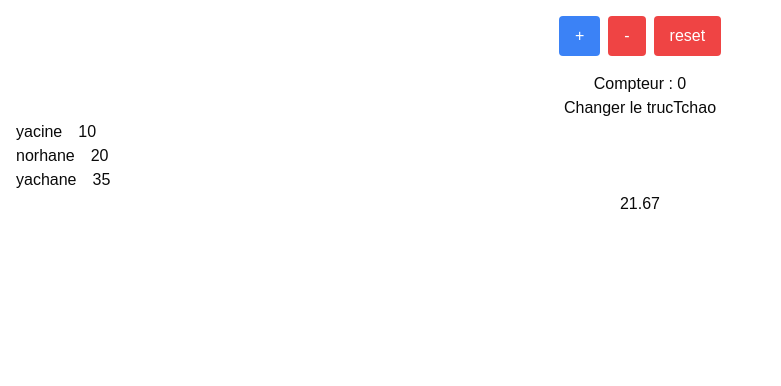
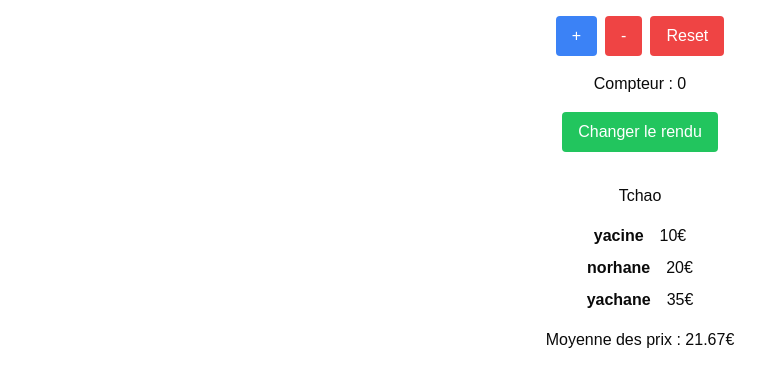
Before and after one commit to BouklifYacine/NextJS-Projet-Budget, a Next.js app in the folder statsgo/: page /react in a window 1280 px wide. Shown: the top 386 px of the page, without its empty margins (0-781 px from the left). Built offline with nearby package versions, Linux system fonts and the light colour scheme; no server answers.

Commit message:
Finalisation avant de le faire en Zustand
a

```diff
--- a/statsgo/app/react/page.tsx
+++ b/statsgo/app/react/page.tsx
@@ -3,21 +3,23 @@ import React, { useState } from 'react'
 
 const Exercice = () => {
    const [compteur, setCompteur] = useState(0)
-    const [rendu , setRendu] = useState(false)
-    const [tableau,setTableau] = useState([
-        {id : 1 , prix : 10 , nom : "yacine"},
-        {id : 2 , prix : 20 , nom : "norhane"},
-        {id : 3 , prix : 35 , nom : "yachane"}
+   const [rendu, setRendu] = useState(false)
+   const [tableau, setTableau] = useState([
+       {id: 1, prix: 10, nom: "yacine"},
+       {id: 2, prix: 20, nom: "norhane"},
+       {id: 3, prix: 35, nom: "yachane"}
    ])
 
    const CalculMoyenne = () => {
        const moyenne = tableau.reduce((acc, element) => acc + element.prix, 0) / tableau.length;
        return moyenne.toFixed(2)
-      };
-
+   }
 
 const plus = () => {
     setCompteur(compteur => compteur === 0 ? compteur + 1 : compteur * 2)
+    if(compteur > 10 ){
+        setTableau(tableau.map(table => table.id === 1 ? {...table, nom: "Yacine-V2"} : table))
+    }
 }
 
    const moins = () => {
@@ -26,6 +28,10 @@ const Exercice = () => {
 
    const reset = () => {
        setCompteur(0)
+
+       setTableau(tableau.map(person =>
+           person.id === 1 ? {...person, nom: "reset"} : person
+       ))
    }
 
    const changement = () => {
@@ -33,36 +39,34 @@ const Exercice = () => {
    }
 
    return (
-
-
        <div className="text-center p-4">
            <button onClick={plus} className="px-4 py-2 bg-blue-500 text-white rounded mr-2">+</button>
            <button onClick={moins} className="px-4 py-2 bg-red-500 text-white rounded mr-2">-</button>
-            <button onClick={reset} className="px-4 py-2 bg-red-500 text-white rounded">reset</button>
+           <button onClick={reset} className="px-4 py-2 bg-red-500 text-white rounded">Reset</button>
            <p className="mt-4">Compteur : {compteur}</p>
 
+           <button
+               onClick={changement}
+               className="px-4 py-2 bg-green-500 text-white rounded my-4"
+           >
+               Changer le rendu
+           </button>
 
-            <button onClick={changement}> Changer le truc </button>
-
-           {
-            rendu ? "Salut" : "Tchao "
-           }
-
-           <div>
-            {
-                tableau.map(tab => (
-                    <div key={tab.id} className='flex gap-x-4'>
-                        <a >{tab.nom}</a>
-                        <a >{tab.prix}</a>
+           <div className="my-4">
+               {rendu ? "Salut" : "Tchao"}
            </div>
 
-                ))
-
-            }
+           <div className="space-y-2">
+               {tableau.map(tab => (
+                   <div key={tab.id} className="flex justify-center gap-x-4">
+                       <span className="font-bold">{tab.nom}</span>
+                       <span>{tab.prix}€</span>
+                   </div>
+               ))}
            </div>
 
-           <p>
-           <a >{CalculMoyenne()}</a>
+           <p className="mt-4">
+               Moyenne des prix : {CalculMoyenne()}€
            </p>
        </div>
    )
```
Lines whose indentation alone changed are shown as unchanged.
